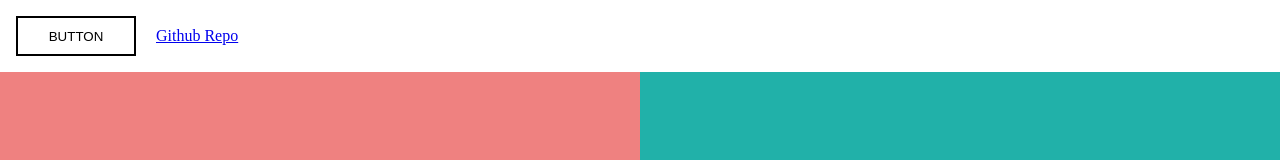
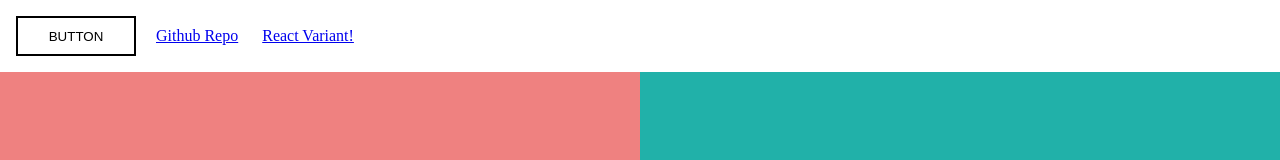
Before and after one commit to adamrajch/ImpactFE, a plain HTML site: page index.html in a window 1280 px wide. Shown: the top 160 px of the page. Drawn offline with Linux system fonts and the light colour scheme.

Commit message:
added react link

```diff
--- a/index.html
+++ b/index.html
@@ -13,6 +13,12 @@
     <a target="_blank" href="https://github.com/adamrajch/ImpactFE"
       >Github Repo</a
     >
+    <a
+      target="_blank"
+      href="https://impact-react-fe.vercel.app/"
+      style="margin-left: 20px"
+      >React Variant!</a
+    >
     <div class="container">
       <div class="box" id="content">
         <p class="text">
```
